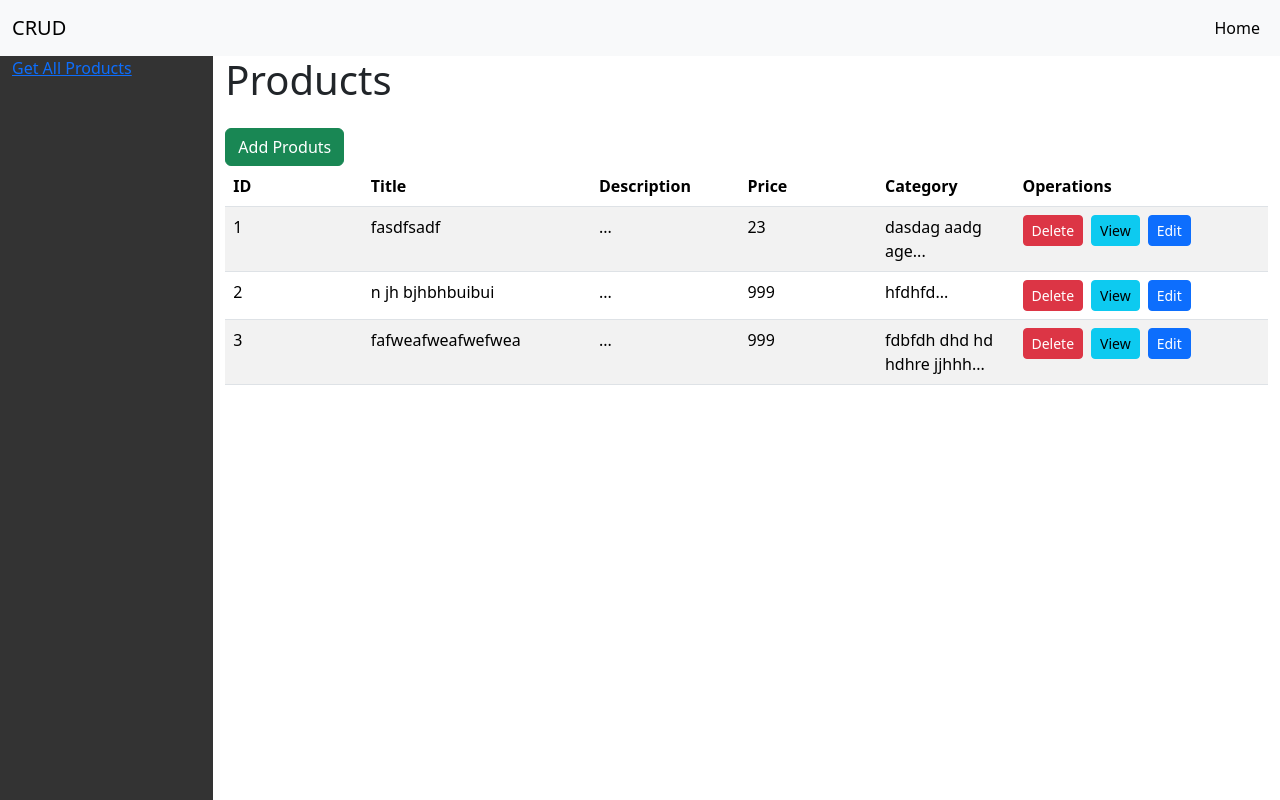
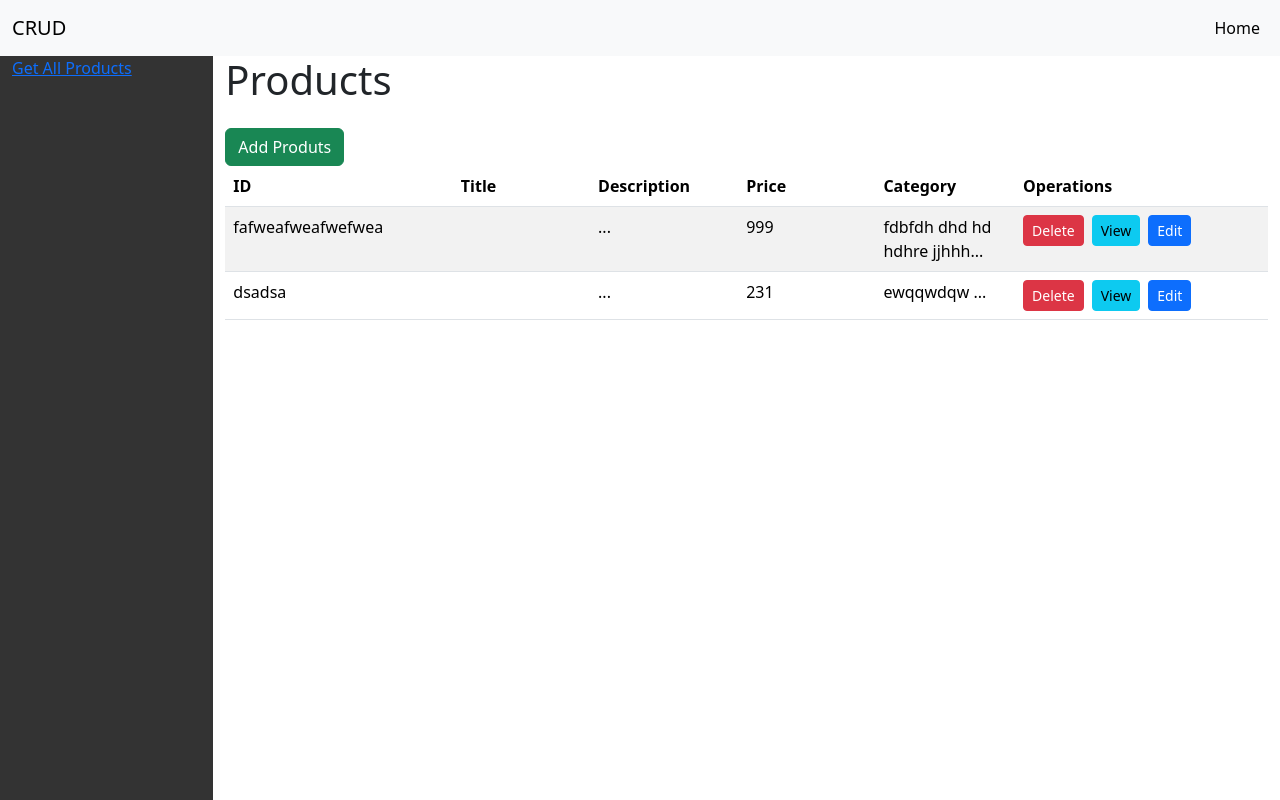
Before and after one commit to Hamza-Noah/CRUD-React-, a React (Create React App) app: page / in a window 1280 px wide. Built offline with nearby package versions, Linux system fonts and the light colour scheme; data requests are answered from the project's data file.

Commit message:
adding the edit component

```diff
--- a/DB/db.json
+++ b/DB/db.json
@@ -1,22 +1,16 @@
 {
   "products": [
     {
-      "title": "fasdfsadf",
-      "price": 23,
-      "category": "dasdag aadg age",
-      "id": 1
-    },
-    {
-      "title": "n jh bjhbhbuibui",
-      "price": 999,
-      "category": "hfdhfd",
-      "id": 2
-    },
-    {
-      "title": "fafweafweafwefwea",
+      "productName": "fafweafweafwefwea",
       "price": 999,
       "category": "fdbfdh dhd hd hdhre jjhhh",
       "id": 3
+    },
+    {
+      "productName": "dsadsa",
+      "price": 231,
+      "category": "ewqqwdqw ",
+      "id": 4
     }
   ]
 }
--- a/src/App.js
+++ b/src/App.js
@@ -24,7 +24,7 @@ function App() {
               <Route index element={<Porducts />} />
               <Route path="add" element={<AddProduct />} />
               <Route path=":id" element={<Porduct />} />
-              <Route path="edit" element={<EditProduct />} />
+              <Route path="edit/:id" element={<EditProduct />} />
             </Route>
           </Routes>
         </div>
--- a/src/Components/AddProduct/index.jsx
+++ b/src/Components/AddProduct/index.jsx
@@ -1,10 +1,10 @@
-import React from "react";
+import React, { useState, useEffect } from "react";
 import { useFormik } from "formik";
 import axios from "axios";
 import { useNavigate } from "react-router-dom";
 import * as yup from "yup";
 
-export default function AddProduct() {
+export default function AddProduct(props) {
   const navigate = useNavigate();
 
   const formik = useFormik({
@@ -43,10 +43,29 @@ export default function AddProduct() {
     },
   });
 
+  // Edit Case
+
+  const [product, setProduct] = useState({});
+
+  useEffect(() => {
+    if (props.editState) {
+      fetch(`http://localhost:10000/products/${props.id}`)
+        .then((res) => res.json())
+        .then((json) => {
+          setProduct(json);
+        })
+        .then((_) => {
+          formik.setFieldValue("productName", product.productName);
+        });
+    }
+  }, []);
+
   return (
     <>
       <div className="pt-5">
-        <h1 className="text-center mb-5">Adding Product Form</h1>
+        <h1 className="text-center mb-5">
+          {props.edit ? "Editing" : "Adding"} Product Form
+        </h1>
         <form onSubmit={formik.handleSubmit}>
           <div className="mb-3">
             <label htmlFor="productName" className="form-label">
@@ -60,7 +79,7 @@ export default function AddProduct() {
               placeholder="Product Title"
               onBlur={formik.handleBlur}
               onChange={formik.handleChange}
-              value={formik.values.title}
+              value={formik.values.productName}
             />
             {formik.touched.productName && formik.errors.productName && (
               <div className="alert alert-danger mt-3" role="alert">
@@ -126,13 +145,14 @@ export default function AddProduct() {
               onBlur={formik.handleBlur}
               onChange={formik.handleChange}
             ></textarea>
-          </div>
-          {formik.touched.prdouctDescription &&
+             {formik.touched.prdouctDescription &&
             formik.errors.prdouctDescription && (
               <div className="alert alert-danger my-3" role="alert">
                 {formik.errors.prdouctDescription}
               </div>
             )}
+          </div>
+
           <button type="submit" className="btn btn-primary">
             Add Product
           </button>
--- a/src/Components/EditProduct/index.jsx
+++ b/src/Components/EditProduct/index.jsx
@@ -1,7 +1,18 @@
-import React from 'react'
+import React, { useState, useEffect } from "react";
+import { useParams } from "react-router-dom";
+import AddProduct from "../AddProduct";
 
 export default function EditProduct() {
-  return (
-    <div>index</div>
-  )
+  const { id } = useParams();
+  const [product, setProduct] = useState();
+
+  useEffect(() => {
+    fetch(`http://localhost:10000/products/${id}`)
+      .then((res) => res.json())
+      .then((json) => {
+        setProduct(json);
+      });
+  }, []);
+
+  return <><AddProduct editState={true} id={id}/></>;
 }
--- a/src/Components/Proudcts/index.jsx
+++ b/src/Components/Proudcts/index.jsx
@@ -56,7 +56,7 @@ export default function Products() {
           {products.map((product, index) => {
             return (
               <tr key={index}>
-                <td>{product.id}</td>
+                <td>{product.productName}</td>
                 <td>{product.title}</td>
                 <td>
                   {typeof product.description === "string"
@@ -66,9 +66,7 @@ export default function Products() {
                 </td>
                 <td>{product.price}</td>
                 <td>
-                  {typeof product.category === "string"
-                    ? product.category
-                    : ""}
+                  {typeof product.category === "string" ? product.category : ""}
                   ...
                 </td>
                 <td>
@@ -87,7 +85,12 @@ export default function Products() {
                     >
                       View
                     </Link>
-                    <button className="btn btn-primary btn-sm">Edit</button>
+                    <Link
+                      to={`/products/edit/${product.id}`}
+                      className="btn btn-primary btn-sm"
+                    >
+                      Edit
+                    </Link>
                   </div>
                 </td>
               </tr>
```
